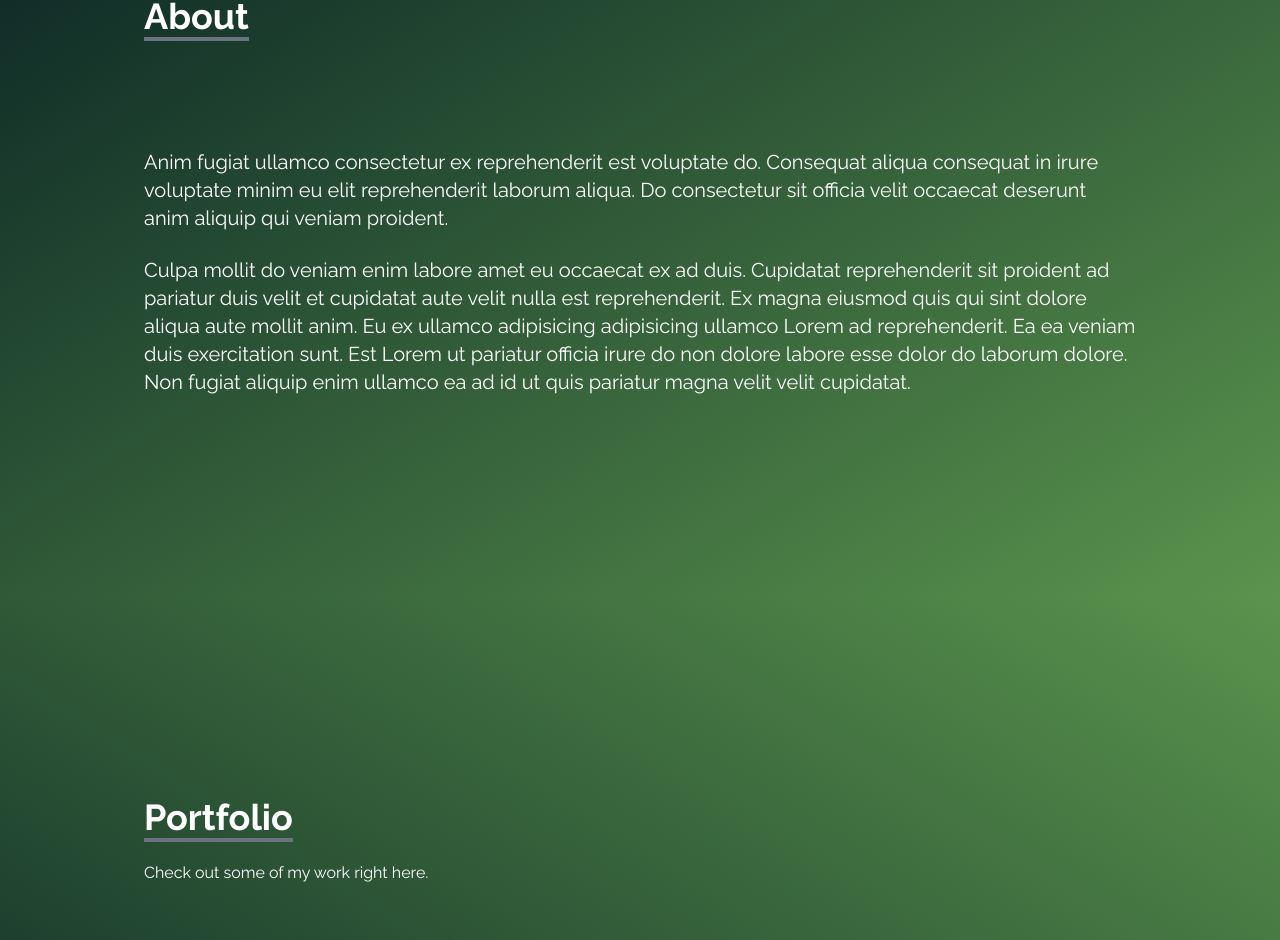
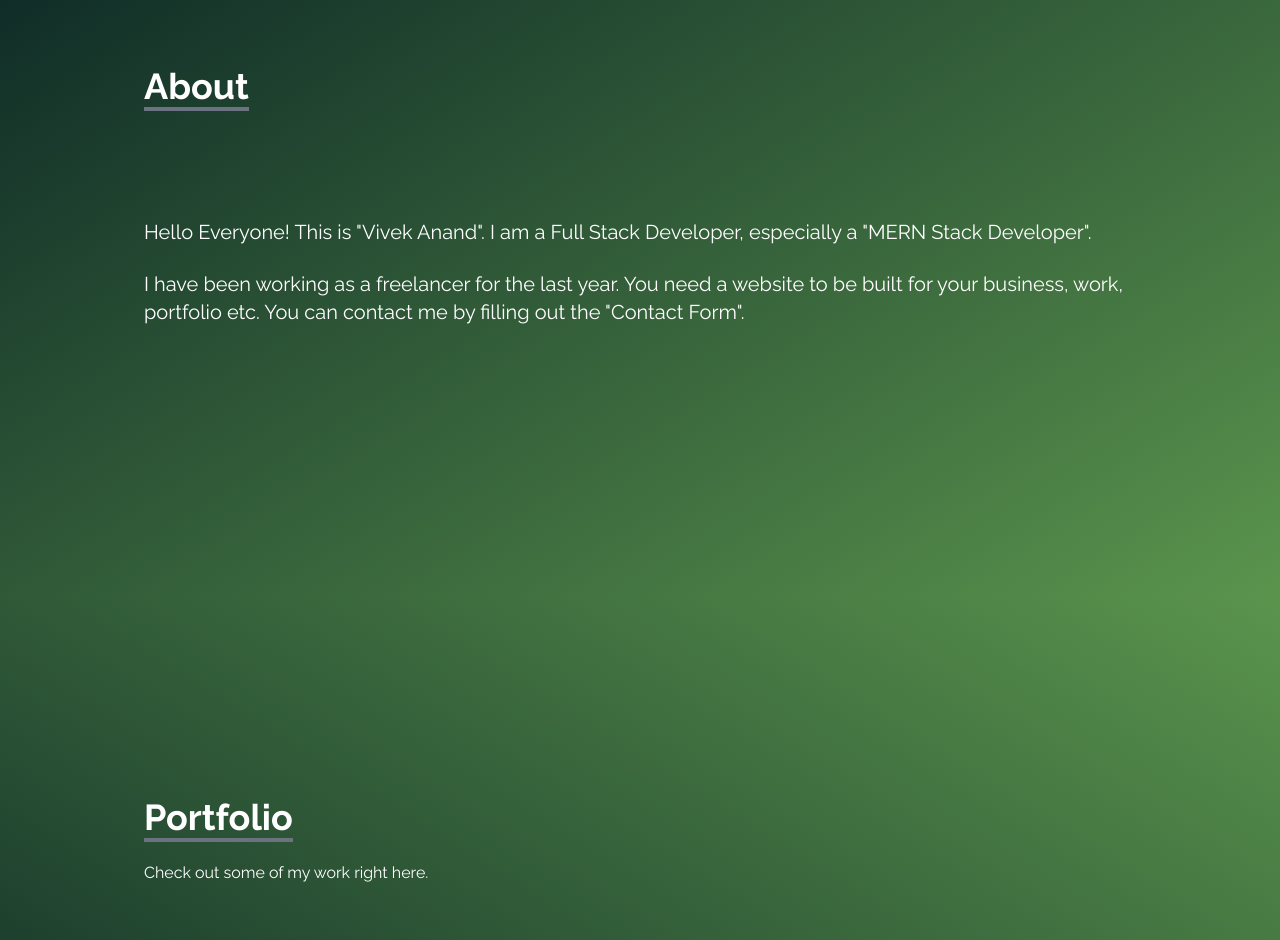
Before and after one commit to imvivekanand/portfolio, a React (Create React App) app: page / in a window 1280 px wide. Shown: the part 1004-1944 px from the top of the page. Built offline with nearby package versions, Linux system fonts and the light colour scheme; the HTML template or start-up script is replaced by a standard one.

Commit message:
About section updated

```diff
--- a/src/components/About.jsx
+++ b/src/components/About.jsx
@@ -8,23 +8,15 @@ const About = () => {
           <p className="text-4xl font-bold inline border-b-4 border-gray-500">About</p>
         </div>
         <p className="text-xl mt-20">
-          Anim fugiat ullamco consectetur ex reprehenderit est voluptate do.
-          Consequat aliqua consequat in irure voluptate minim eu elit
-          reprehenderit laborum aliqua. Do consectetur sit officia velit
-          occaecat deserunt anim aliquip qui veniam proident.
+        Hello Everyone! This is "Vivek Anand". I am a Full Stack Developer, especially a "MERN Stack Developer".
+
         </p>
 
         <br />
 
         <p className="text-xl">
-          Culpa mollit do veniam enim labore amet eu occaecat ex ad duis.
-          Cupidatat reprehenderit sit proident ad pariatur duis velit et
-          cupidatat aute velit nulla est reprehenderit. Ex magna eiusmod quis
-          qui sint dolore aliqua aute mollit anim. Eu ex ullamco adipisicing
-          adipisicing ullamco Lorem ad reprehenderit. Ea ea veniam duis
-          exercitation sunt. Est Lorem ut pariatur officia irure do non dolore
-          labore esse dolor do laborum dolore. Non fugiat aliquip enim ullamco
-          ea ad id ut quis pariatur magna velit velit cupidatat.
+        I have been working as a freelancer for the last year.
+        You need a website to be built for your business, work, portfolio etc. You can contact me by filling out the "Contact Form".
         </p>
       </div>
     </div>
```
